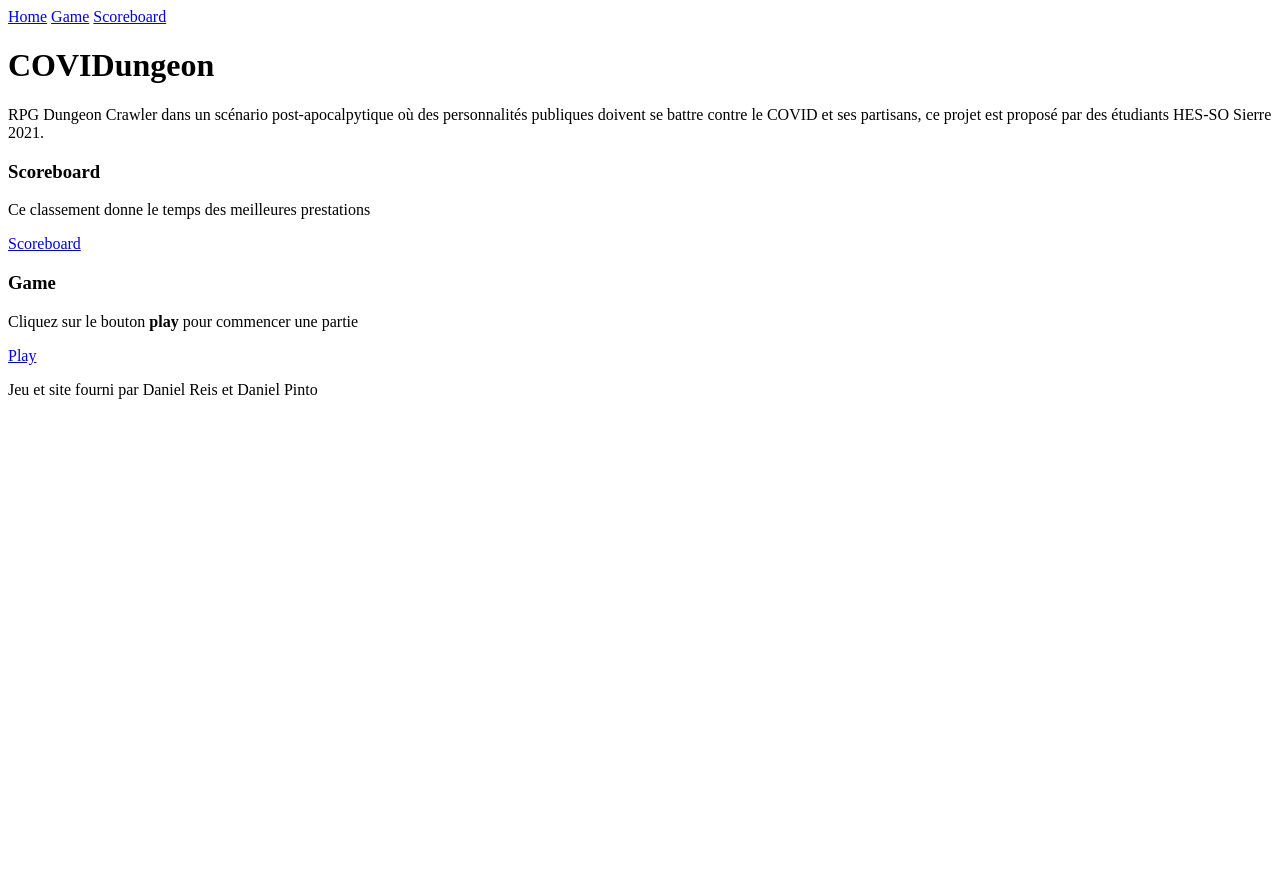
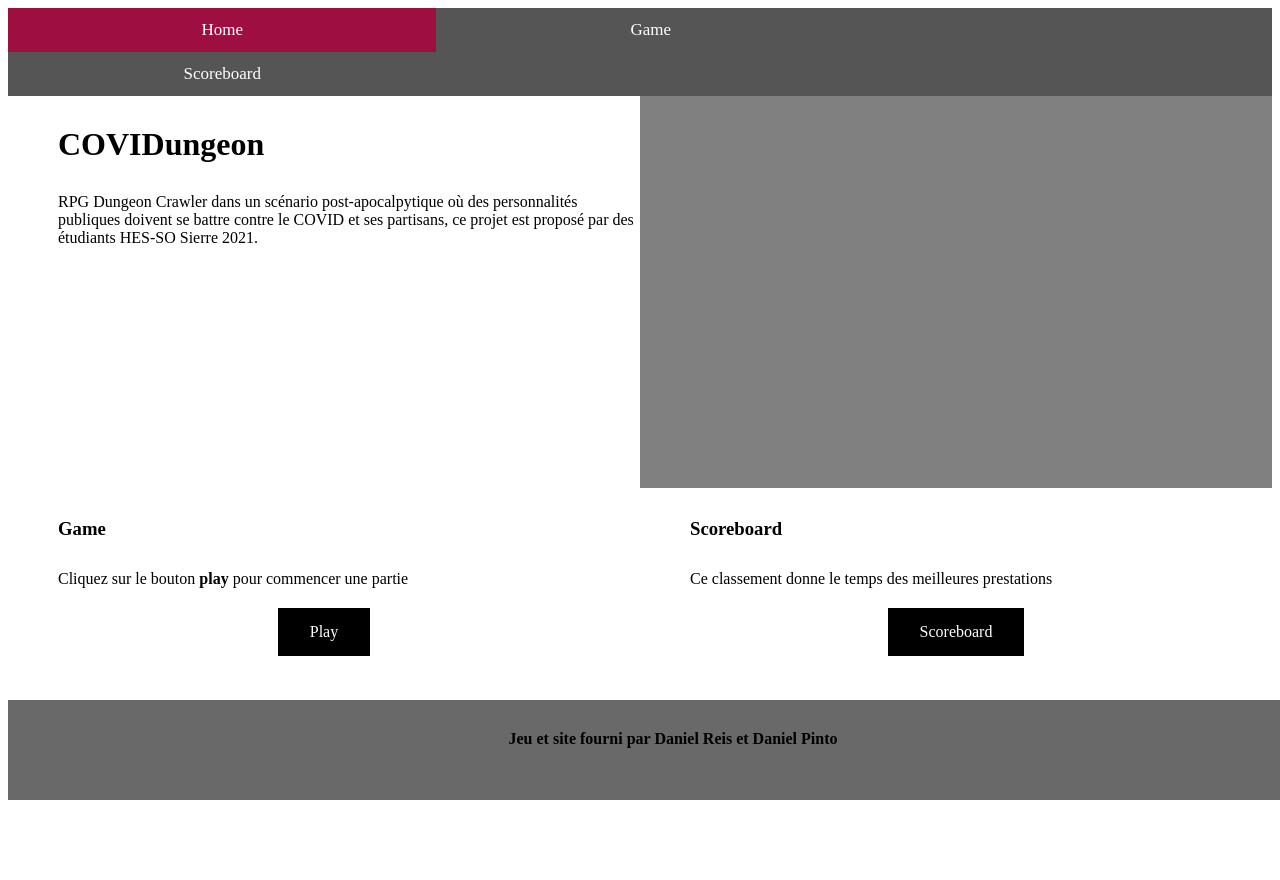
Before and after one commit to DnPint/RIA, a plain HTML site: page SiteWithGame/home.html in a window 1280 px wide. Before the commit the page ends 800 px from the top, so only its background shows below. Drawn offline with Linux system fonts and the light colour scheme.

Commit message:
Complete styles for website

```diff
--- a/SiteWithGame/css/Styles.css
+++ b/SiteWithGame/css/Styles.css
@@ -11,3 +11,125 @@
     font-size:xx-large;
     background-color: red;
 }
+
+
+.navbar {
+    width: 100%;
+    background-color: #555;
+    overflow: auto;
+}
+
+.navbar a {
+  float: left;
+  padding: 12px;
+  color: white;
+  text-decoration: none;
+  font-size: 17px;
+  width: 32%;
+  text-align: center;
+}
+
+.navbar a:hover {
+  background-color: #000;
+}
+
+.navbar a.active {
+  background-color: #9E0E40;
+}
+
+footer{
+    margin-top:20px;
+    position: fixed;
+    bottom: 0;
+    width: 100%;
+    height:100px;
+    background-color: DimGray;
+    text-align: center;
+    font-weight: bold;
+}
+
+footer>img{
+    margin-top:5px;
+}
+
+.button {
+  border: none;
+  color: white;
+  padding: 15px 32px;
+  text-align: center;
+  text-decoration: none;
+  display: block;
+  font-size: 16px;
+  margin: 4px 2px;
+  cursor: pointer;
+  background-color: black;
+
+
+}
+
+
+div.div1 {
+        float: left;
+        height: 50%;
+        width: 50%;
+}
+
+div.div2 {
+        float: left;
+        height: 50%;
+        width: 50%;
+        background-color: grey;
+}
+
+div.div3 {
+        float: right;
+        height: 50%;
+        width: 50%;
+}
+
+div.div4 {
+        height: 50%;
+        width: 50%;
+        float: right;
+}
+
+h1, h3, p {
+    margin-left: 50px;
+    margin-top: 30px;
+}
+
+.wrapper {
+  display: flex;
+  align-items: center;
+  justify-content: center;
+}
+
+.divGameOutside {
+
+    position:fixed;
+    top:50;
+    left:50;
+    width:100%;
+    height:100%;
+}
+
+.divGameInside {
+
+    width: 85%;
+    height: 65%;
+    top: 10%;
+    margin: 0 auto;
+    position: relative;
+    background: black;
+}
+
+td {
+    border: 1px solid rgb(190, 190, 190);
+    padding: 10px;
+}
+
+table {
+    padding-top: 5%;
+    margin-left: auto;
+    margin-right: auto;
+}
```
